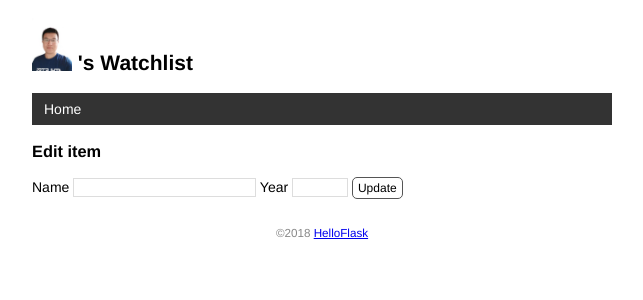
After one commit to Lishaozhe1989/watchlist, a Flask app: template templates/edit.html in a window 1280 px wide. The commit adds this page. Shown: the top 300 px of the page, without its empty margins (318-961 px from the left). Run offline with Flask 2, Linux system fonts and the light colour scheme; the template is opened without the code that fills it, so the values that code supplies are empty.

Commit message:
Add create,edit,delete forms

```diff
--- a/app.py
+++ b/app.py
@@ -1,4 +1,4 @@
-from flask import Flask,render_template
+from flask import Flask, render_template, request, flash, url_for, redirect
 from flask_sqlalchemy import SQLAlchemy
 import os
 import sys
@@ -29,7 +29,7 @@ class Movie(db.Model):
 @app.cli.command()
 def forge():
     db.create_all()
-    name = "Li shaozhe"
+    name = "Tom Li"
     movies = [
         {'title': 'My Neighbor Totoro', 'year': '1988'},
         {'title': 'Dead Poets Society', 'year': '1989'},
@@ -59,7 +59,46 @@ def inject_user():
 def page_not_found(e):
     return render_template('404.html'),404
 
-@app.route('/')
+@app.route('/',methods=['GET','POST'])
 def index():
+    if request.method == 'POST':
+        title = request.form.get('title')
+        year = request.form.get('year')
+        if not title or not year or len(year) > 4 or len(title) > 64:
+            flash('Invalid input.')
+            return redirect(url_for('index'))
+        movie = Movie(title=title,year=year)
+        db.session.add(movie)
+        db.session.commit()
+        flash('Item created.')
+        return redirect(url_for('index'))
+    # user = User.query.first()   # 不是有上下文函数吗？？
     movies = Movie.query.all()
     return render_template('index.html',movies=movies)
+
+app.config['SECRET_KEY'] = 'dev'
+
+@app.route('/movie/edit/<int:movie_id>',methods=['GET','POST'])
+def edit(movie_id):
+    movie = Movie.query.get_or_404(movie_id)
+    if request.method == 'POST':
+        title = request.form.get('title')
+        year = request.form.get('year')
+        if not title or not year or len(title) > 64 or len(year) > 4:
+            flash('Invalid input.')
+            redirect(url_for('edit',movie_id=movie_id))
+        movie.title = title
+        movie.year = year
+        # db.session.add(movie)
+        db.session.commit()
+        flash('Item updated.')
+        return redirect(url_for('index'))
+    return render_template('edit.html',movie=movie)
+
+@app.route('/movie/delete/<int:movie_id>',methods=['POST'])
+def delete(movie_id):
+    movie = Movie.query.get_or_404(movie_id)
+    db.session.delete(movie)
+    db.session.commit()
+    flash('Item deleted.')
+    return redirect(url_for('index'))
--- a/static/css/style.css
+++ b/static/css/style.css
@@ -86,3 +86,49 @@ nav li a:hover {
     border-radius: 5px;
     padding: 3px 5px;
 }
+
+/* 覆盖某些浏览器对 input 元素定义的字体 */
+input[type=submit] {
+    font-family: inherit;
+}
+
+input[type=text] {
+    border: 1px solid #ddd;
+}
+
+input[name=year] {
+    width: 50px;
+}
+
+.btn {
+    font-size: 12px;
+    padding: 3px 5px;
+    text-decoration: none;
+    cursor: pointer;
+    background-color: white;
+    color: black;
+    border: 1px solid #555555;
+    border-radius: 5px;
+}
+
+.btn:hover {
+    text-decoration: none;
+    background-color: black;
+    color: white;
+    border: 1px solid black;
+}
+
+.alert {
+    position: relative;
+    padding: 7px;
+    margin: 7px 0;
+    border: 1px solid transparent;
+    color: #004085;
+    background-color: #cce5ff;
+    border-color: #b8daff;
+    border-radius: 5px;
+}
+
+.inline-form {
+    display: inline;
+}
--- a/templates/base.html
+++ b/templates/base.html
@@ -10,6 +10,9 @@
     {% endblock %}
 </head>
 <body>
+    {% for message in get_flashed_messages() %}
+        <div class="alert">{{ message }}</div>
+    {% endfor %}
     <h2>
         <img class="avatar" src="{{ url_for('static',filename='images/lishaozhe.jpg') }}" alt="lishaozhe">
         {{ user.name }}'s Watchlist
--- /dev/null
+++ b/templates/edit.html
@@ -0,0 +1,9 @@
+{% extends 'base.html' %}
+{% block content %}
+<h3>Edit item</h3>
+<form method="post">
+    Name <input type="text" name="title" autocomplete="False" required value="{{ movie.title }}">
+    Year <input type="text" name="year" autocomplete="False" required value="{{ movie.year }}">
+    <input type="submit" class="btn" name="submit" value="Update">
+</form>
+{% endblock %}
```
Also changed, not shown: templates/index.html (+9 -0 lines).
